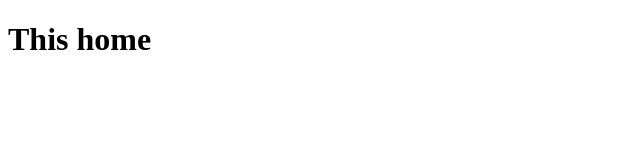
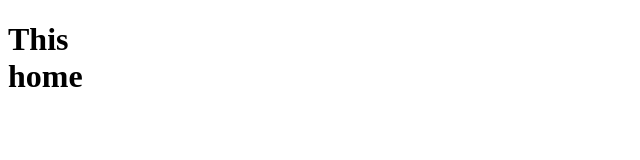
Before and after one commit to mujtababaluch/gitlearning, a plain HTML site: page index.html in a window 1280 px wide. Shown: the whole page, without its empty margins (0-640 px from the left). Drawn offline with Linux system fonts and the light colour scheme.

Commit message:
This commit was made in fix/width

```diff
--- a/index.html
+++ b/index.html
@@ -4,6 +4,11 @@
     <meta charset="UTF-8">
     <meta name="viewport" content="width=device-width, initial-scale=1.0">
     <title>Home</title>
+    <style>
+        *{
+            width: 100px;
+        }
+    </style>
 </head>
 <body>
     <h1>This home</h1>
```
